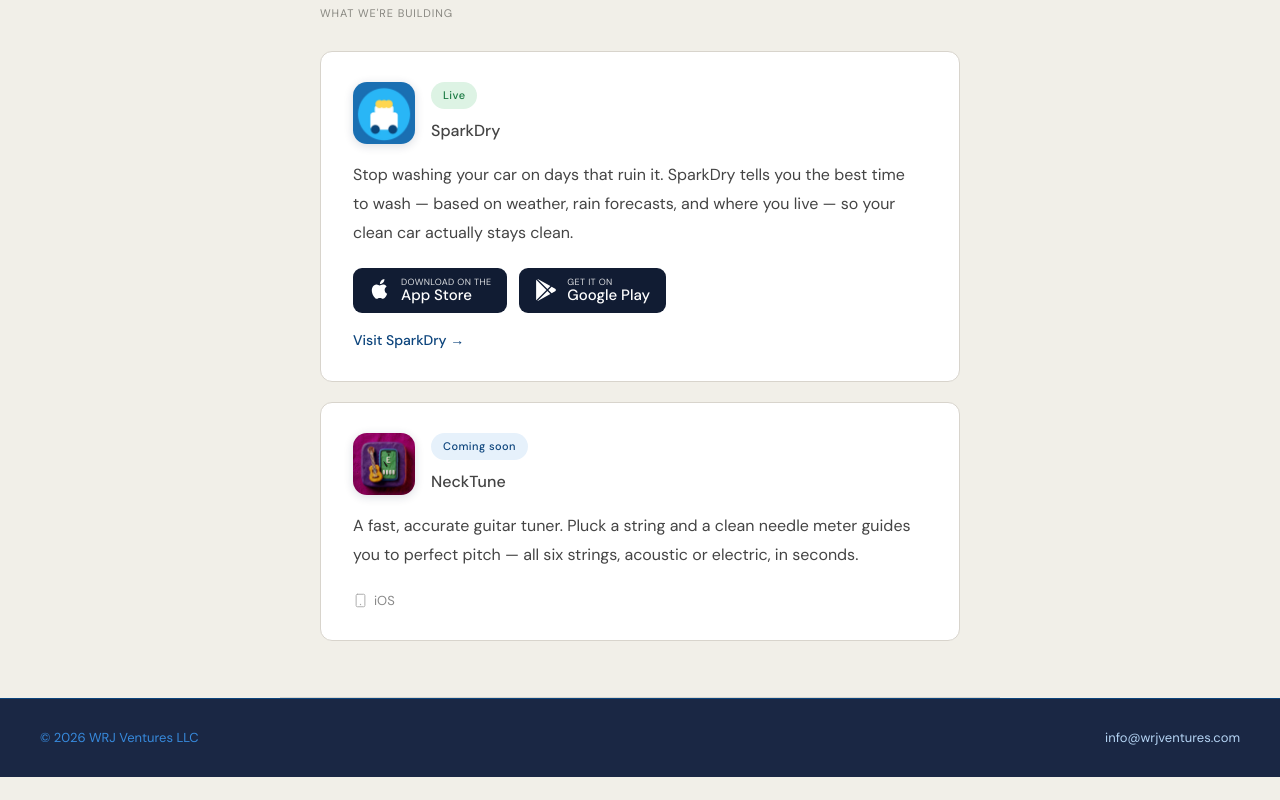
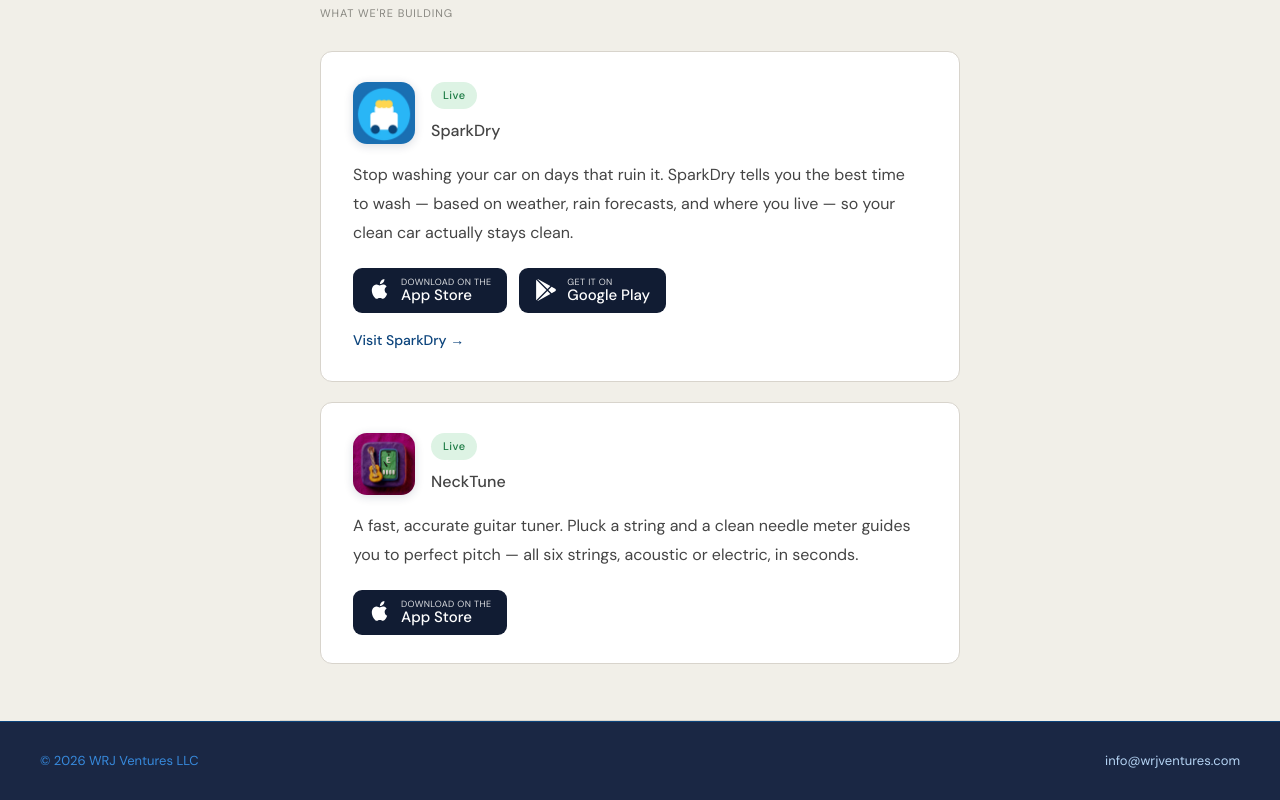
Before and after one commit to pivotventures-cloud/wrjventures.com, a plain HTML site: page index.html in a window 1280 px wide. Shown: the part 819-1619 px from the top of the page. Before the commit the page ends 1596 px from the top, so only its background shows below. Drawn offline with Linux system fonts and the light colour scheme.

Commit message:
NeckTune is live: card -> "Live" with App Store badge
Apple approved NeckTune (apps.apple.com/us/app/necktune/id6774419600).
Flip the NeckTune card from "Coming soon" to "Live" with an App Store
badge, update meta/OG/Twitter descriptions, and add its store URL to
JSON-LD sameAs.

Co-Authored-By: Claude Sonnet 4.8 <noreply@anthropic.com>

```diff
--- a/index.html
+++ b/index.html
@@ -4,7 +4,7 @@
   <meta charset="UTF-8" />
   <meta name="viewport" content="width=device-width, initial-scale=1.0" />
   <title>WRJ Ventures — Built after midnight.</title>
-  <meta name="description" content="WRJ Ventures builds consumer apps that solve small, real problems — SparkDry (now on the App Store and Google Play) and NeckTune (coming soon)." />
+  <meta name="description" content="WRJ Ventures builds consumer apps that solve small, real problems — SparkDry (now on the App Store and Google Play) and NeckTune (now on the App Store)." />
   <meta name="robots" content="index, follow" />
 
   <!-- Canonical -->
@@ -20,14 +20,14 @@
   <meta property="og:type" content="website" />
   <meta property="og:url" content="https://wrjventures.com/" />
   <meta property="og:title" content="WRJ Ventures — Built after midnight." />
-  <meta property="og:description" content="WRJ Ventures builds consumer apps that solve small, real problems — SparkDry (now on the App Store and Google Play) and NeckTune (coming soon)." />
+  <meta property="og:description" content="WRJ Ventures builds consumer apps that solve small, real problems — SparkDry (now on the App Store and Google Play) and NeckTune (now on the App Store)." />
   <meta property="og:image" content="https://wrjventures.com/logo.png" />
   <meta property="og:site_name" content="WRJ Ventures" />
 
   <!-- Twitter/X Card -->
   <meta name="twitter:card" content="summary" />
   <meta name="twitter:title" content="WRJ Ventures — Built after midnight." />
-  <meta name="twitter:description" content="WRJ Ventures builds consumer apps that solve small, real problems — SparkDry (now on the App Store and Google Play) and NeckTune (coming soon)." />
+  <meta name="twitter:description" content="WRJ Ventures builds consumer apps that solve small, real problems — SparkDry (now on the App Store and Google Play) and NeckTune (now on the App Store)." />
   <meta name="twitter:image" content="https://wrjventures.com/logo.png" />
 
   <!-- Structured Data -->
@@ -40,7 +40,7 @@
     "logo": "https://wrjventures.com/logo.png",
     "description": "WRJ Ventures builds consumer apps that solve small, real problems.",
     "email": "info@wrjventures.com",
-    "sameAs": ["https://apps.apple.com/app/id6770072955", "https://play.google.com/store/apps/details?id=com.wrjventures.sparkdry"]
+    "sameAs": ["https://apps.apple.com/app/id6770072955", "https://play.google.com/store/apps/details?id=com.wrjventures.sparkdry", "https://apps.apple.com/us/app/necktune/id6774419600"]
   }
   </script>
   <link rel="preconnect" href="https://fonts.googleapis.com" />
@@ -527,16 +527,16 @@
       <div class="app-card-head">
         <img class="app-icon" src="necktune-icon.png" alt="NeckTune app icon" width="62" height="62" />
         <div>
-          <div class="app-badge">Coming soon</div>
+          <div class="app-badge live">Live</div>
           <p class="app-name">NeckTune</p>
         </div>
       </div>
       <p class="app-desc">A fast, accurate guitar tuner. Pluck a string and a clean needle meter guides you to perfect pitch — all six strings, acoustic or electric, in seconds.</p>
-      <div class="app-platforms">
-        <span class="platform">
-          <svg viewBox="0 0 24 24"><rect x="5" y="2" width="14" height="20" rx="2"/><line x1="12" y1="18" x2="12" y2="18.5" stroke-width="2"/></svg>
-          iOS
-        </span>
+      <div class="store-badges">
+        <a class="store-badge" href="https://apps.apple.com/us/app/necktune/id6774419600" target="_blank" rel="noopener">
+          <svg viewBox="0 0 24 24" aria-hidden="true"><path d="M15.53 3.83c.843-1.012 1.4-2.427 1.245-3.83-1.207.052-2.662.805-3.532 1.818-.78.896-1.454 2.338-1.273 3.714 1.338.104 2.715-.688 3.559-1.701M17.05 12.04c-.03-2.6 2.12-3.85 2.22-3.91-1.21-1.77-3.09-2.01-3.76-2.04-1.6-.16-3.12.94-3.93.94-.81 0-2.06-.92-3.39-.9-1.74.03-3.35 1.01-4.25 2.57-1.81 3.14-.46 7.79 1.3 10.34.86 1.25 1.89 2.65 3.24 2.6 1.3-.05 1.79-.84 3.36-.84 1.57 0 2.01.84 3.39.81 1.4-.03 2.29-1.27 3.15-2.53.99-1.45 1.4-2.86 1.42-2.93-.03-.01-2.72-1.04-2.75-4.13z"/></svg>
+          <span class="sb-text"><span class="sb-small">Download on the</span><span class="sb-big">App Store</span></span>
+        </a>
       </div>
     </div>
   </div>
```
